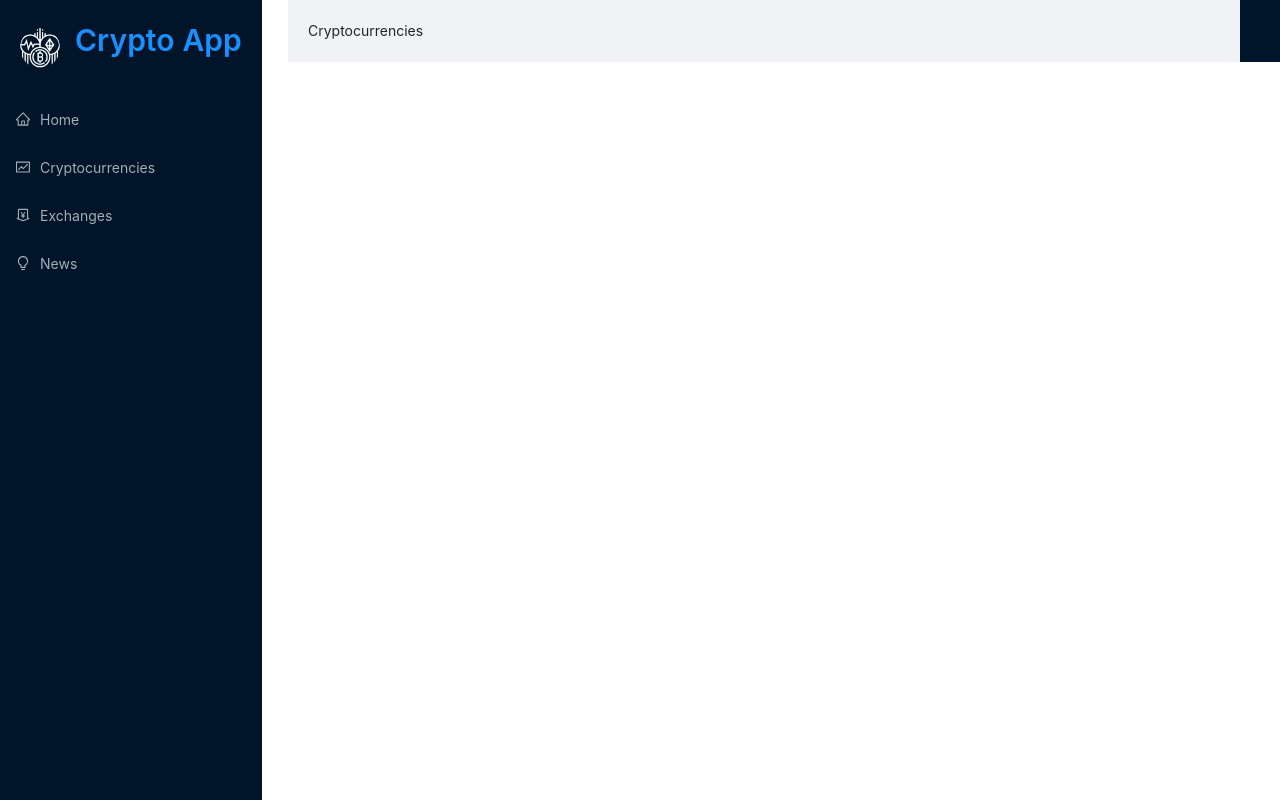
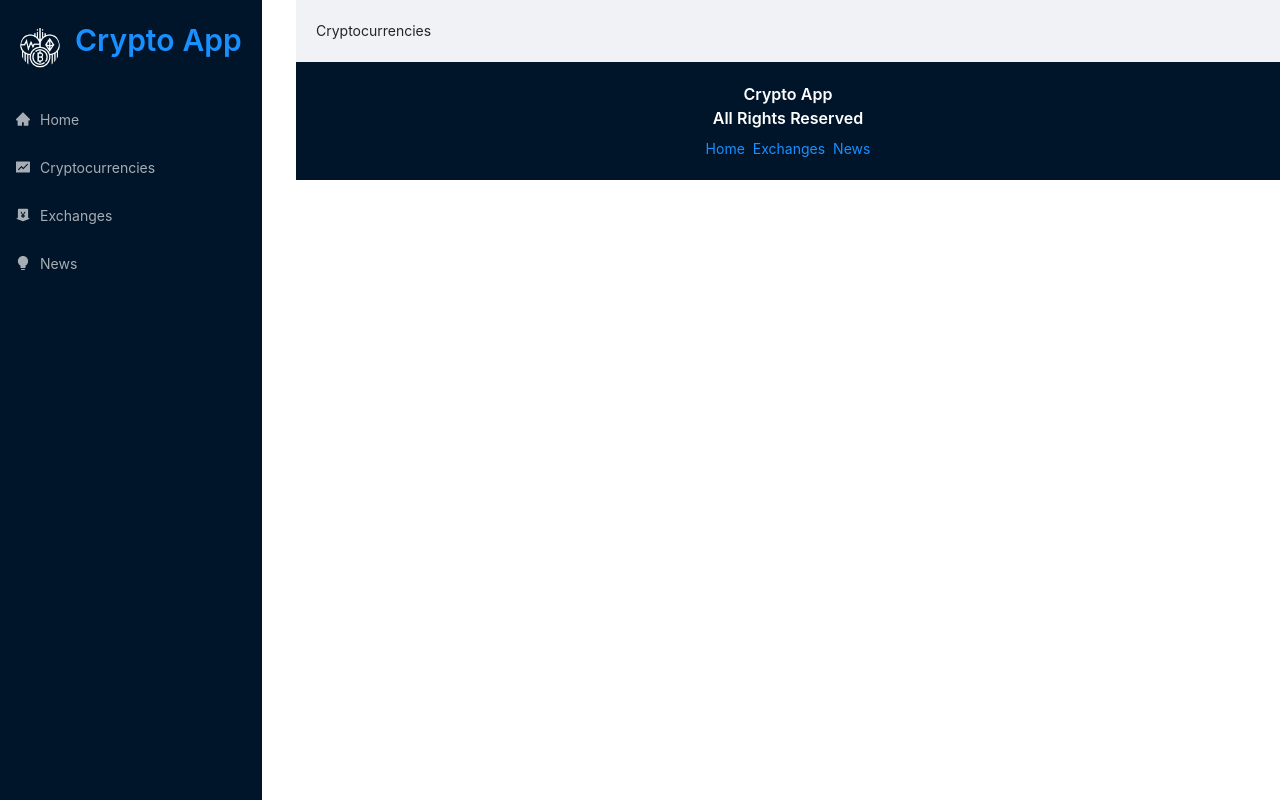
Before and after one commit to Imtiyaz789/crypto_app, a React (Create React App) app: page /cryptocurrencies in a window 1280 px wide. Built offline with nearby package versions, Linux system fonts and the light colour scheme.

Commit message:
setup redux for state handling and cryptoApi for data fetched

```diff
--- a/src/App.js
+++ b/src/App.js
@@ -10,6 +10,7 @@ const App = () => {
             <div className="navbar">
                 <Navbar />
             </div>
+            {/* This is main Content Section */}
             <div className="main">
                 <Layout>
                     <div className="routes">
@@ -32,11 +33,19 @@ const App = () => {
                         </Switch>
                     </div>
                 </Layout>
+                {/* this is footer section */}
+                <div className="footer">
+                    <Typography.Title level={5} style={{color: 'white', textAlign:'center'}}>
+                        Crypto App <br />
+                        All Rights Reserved
+                    </Typography.Title>
+                    <Space>
+                        <Link to="/">Home</Link>
+                        <Link to="/exchanges">Exchanges</Link>
+                        <Link to="/news">News</Link>
+                    </Space>
+                </div>
             </div>
-            <div className="footer">
-
-            </div>
-
         </div>
     )
 }
--- /dev/null
+++ b/src/app/store.js
@@ -0,0 +1,8 @@
+import { configureStore } from "@reduxjs/toolkit";
+import { cryptoApi } from "../services/cryptoApi";
+
+export default configureStore({
+    reducer: {
+        [cryptoApi.reducerPath] : cryptoApi.reducer,
+    },
+});
--- a/src/components/Homepage.jsx
+++ b/src/components/Homepage.jsx
@@ -1,10 +1,28 @@
 import React from 'react'
+import millify from 'millify'
+import { Typography, Row, Col, Statistic } from 'antd'
+import { Link } from 'react-router-dom'
+import { useGetCryptosQuery } from '../services/cryptoApi';
+const {Title} = Typography;
 
 const Homepage = () => {
+    const {data, isFetching} = useGetCryptosQuery();
+    console.log(data);
+    const globalStats = data?.data?.stats;
+
+    if(isFetching) return 'Loading...';
+
     return (
-        <div>
-            Homepage
-        </div>
+        <>
+            <Title level={2} className="heading">Global Crypto Stats</Title>
+            <Row>
+                <Col span={12}><Statistic title="Total Cryptocurrencies" value={globalStats}/></Col>
+                <Col span={12}><Statistic title="Total Exchanges" value="5"/></Col>
+                <Col span={12}><Statistic title="Total Market Caps" value="5"/></Col>
+                <Col span={12}><Statistic title="Total 24hr Volume" value="5"/></Col>
+                <Col span={12}><Statistic title="Total Markets" value="5"/></Col>
+            </Row>
+        </>
     )
 }
 
--- a/src/components/Navbar.jsx
+++ b/src/components/Navbar.jsx
@@ -1,7 +1,7 @@
 import React from 'react'
 import { Button, Menu, Typography, Avatar } from 'antd';
 import {Link} from 'react-router-dom';
-import {HomeOutlined, MoneyCollectOutlined, BulbOutlined, FundOutlined, MenuOutlined} from '@ant-design/icons'
+import {HomeFilled, MoneyCollectFilled, BulbFilled, FundFilled, MenuOutlined} from '@ant-design/icons'
 import icon from '../images/cryptocurrency.png'
 
 const Navbar = () => {
@@ -14,16 +14,16 @@ const Navbar = () => {
                 </Typography.Title>
             </div>
             <Menu theme="dark">
-                <Menu.Item icon={<HomeOutlined/>}>
+                <Menu.Item icon={<HomeFilled/>}>
                     <Link to="/">Home</Link>
                 </Menu.Item>
-                <Menu.Item icon={<FundOutlined/>}>
+                <Menu.Item icon={<FundFilled/>}>
                     <Link to="/cryptocurrencies">Cryptocurrencies</Link>
                 </Menu.Item>
-                <Menu.Item icon={<MoneyCollectOutlined/>}>
+                <Menu.Item icon={<MoneyCollectFilled/>}>
                     <Link to="/exchanges">Exchanges</Link>
                 </Menu.Item>
-                <Menu.Item icon={<BulbOutlined/>}>
+                <Menu.Item icon={<BulbFilled/>}>
                     <Link to="/news">News</Link>
                 </Menu.Item>
             </Menu>
--- a/src/index.js
+++ b/src/index.js
@@ -1,11 +1,16 @@
 import React from 'react'
 import ReactDOM from 'react-dom'
 import { BrowserRouter as Router } from 'react-router-dom';
+import { Provider } from 'react-redux';
+
 import App from './App'
 import 'antd/dist/antd.css'
+import store from './app/store'
 
 ReactDOM.render(
     <Router>
-         <App />
+         <Provider store={store}>
+           <App />
+         </Provider>
     </Router>,
     document.getElementById('root'));
--- /dev/null
+++ b/src/services/cryptoApi.js
@@ -0,0 +1,22 @@
+import {createApi, fetchBaseQuery} from '@reduxjs/toolkit/query/react'
+
+const cryptoApiHeaders = {
+    'x-rapidapi-host': 'coinranking1.p.rapidapi.com',
+    'x-rapidapi-key': 'fa90a12b43msh54c793e50f10365p17a5f7jsnb061c5f50672'
+}
+
+const baseUrl = 'https://coinranking1.p.rapidapi.com';
+
+const createRequest = (url) => ({ url, header:cryptoApiHeaders});
+
+export const cryptoApi = createApi({
+    reducerPath: 'cryptoApi',
+    baseQuery: fetchBaseQuery({baseUrl}),
+    endpoints: (builder) => ({
+        getCryptos: builder.query({
+            query: ()=> createRequest('/coins')
+        })
+    })
+})
+
+export const {useGetCryptosQuery} = cryptoApi;
```
